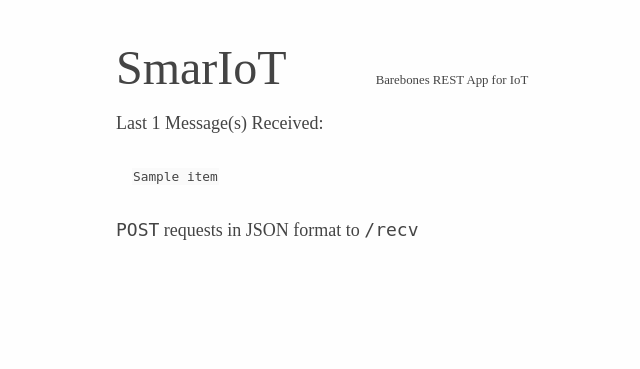
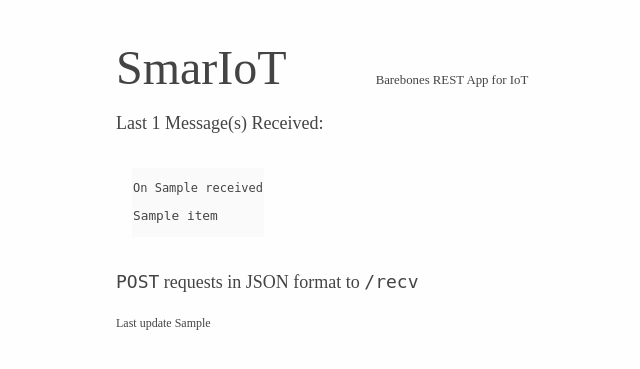
Before and after one commit to pomplesiegel/smariot, a Flask app: template templates/index.html in a window 1280 px wide. Shown: the top 369 px of the page, without its empty margins (124-764 px from the left). Run offline with Flask 2, Linux system fonts and the light colour scheme; the template is opened without the code that fills it: most values are stand-ins (such as "Sample title", 1, 10 or a date in 2020).

Commit message:
add timestamps and update timestamp

```diff
--- a/app.py
+++ b/app.py
@@ -1,6 +1,7 @@
 #so that pipreqs adds gunicorn as a dep
 import gunicorn
 import base64
+from time import gmtime, strftime
 from collections import deque
 from flask import Flask,render_template,request,jsonify,abort
 
@@ -11,7 +12,7 @@
 
 @app.route("/")
 def default_route():
-    return render_template('index.html', result=last_recv_data, count=MAX_REQ_TO_KEEP)
+    return render_template('index.html', result=last_recv_data, count=MAX_REQ_TO_KEEP, ts=strftime("%a, %d %b %Y %H:%M:%S +0000", gmtime()))
 
 @app.route("/recv", methods=['POST'])
 def index():
--- a/templates/index.html
+++ b/templates/index.html
@@ -20,7 +20,12 @@
         <table style="border-collapse:separate; border-spacing:1rem;">
             {% for item in result %}
             <tr>
-                <td> {{ item }} </td>
+                <td>
+                <div>
+                <p style="font-size:0.75rem;">On {{ ts }} received</p>
+                <p>{{ item }}</p>
+                </div>
+                </td>
             </tr>
             {% endfor %}
         </table>
@@ -31,6 +36,7 @@
     {% endif %}
     <div>
         <p><samp>POST</samp> requests in JSON format to <samp>/recv</samp></p>
+        <p><span style="font-size:0.75rem;">Last update {{ ts }}</span></p>
     </div>
   </body>
 </html>
```
